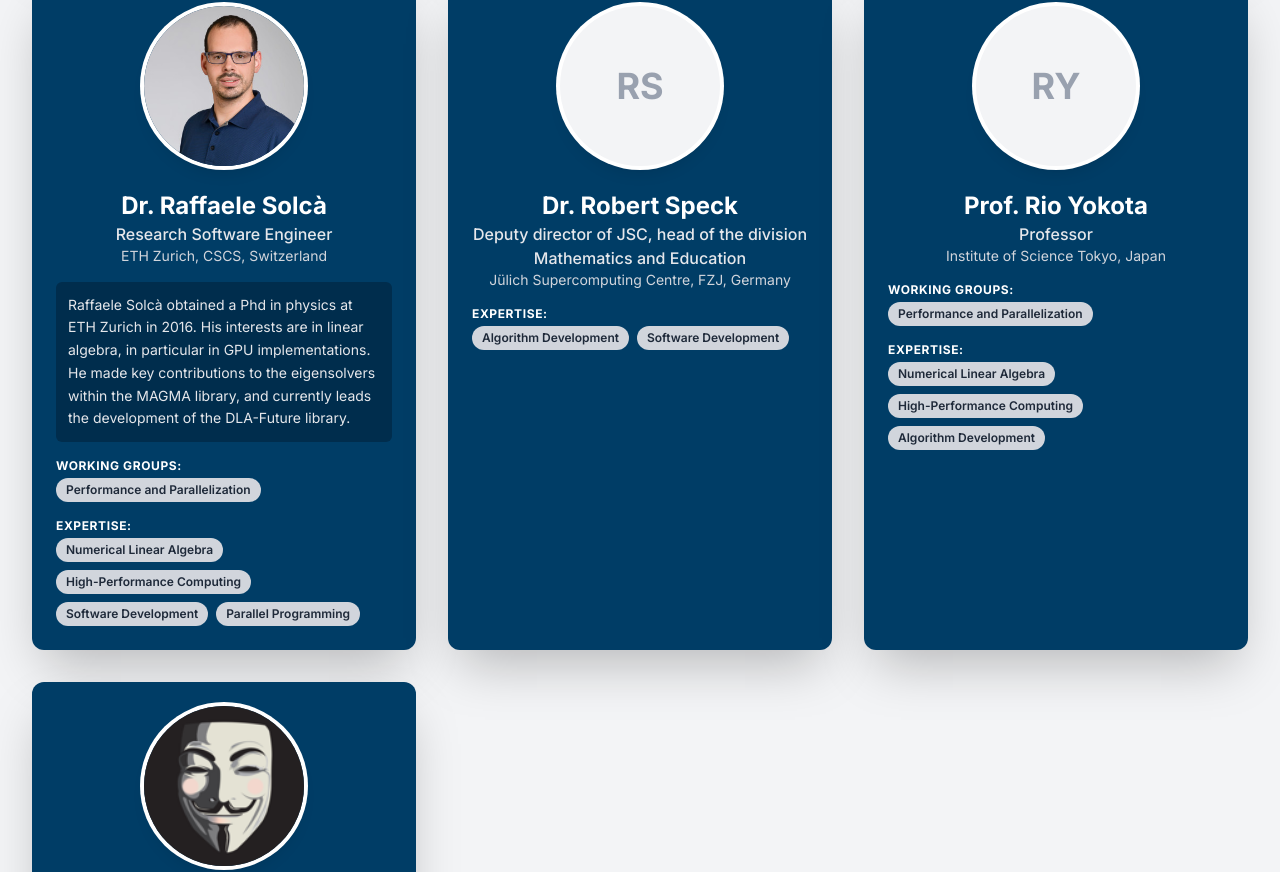
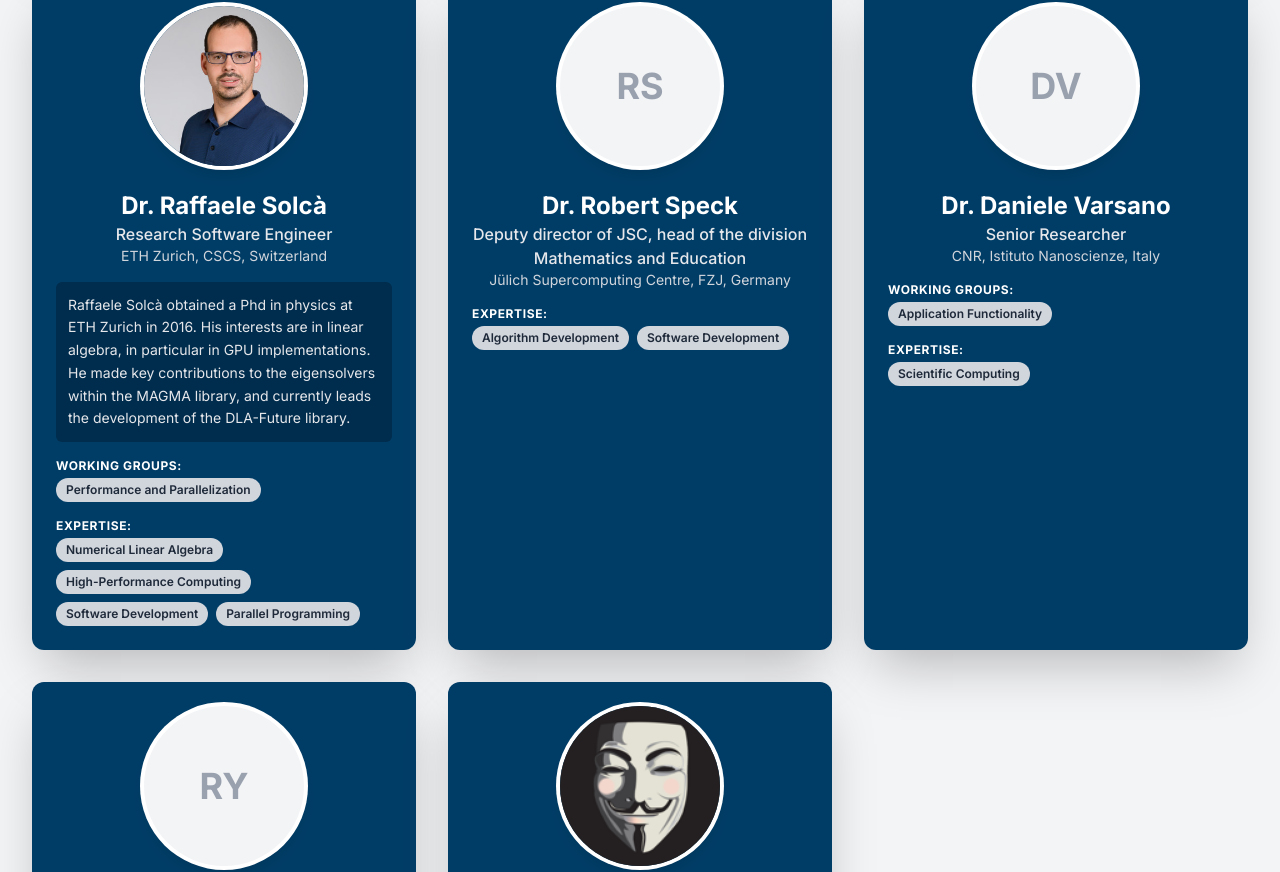
Before and after one commit to ExaNLA-Network/exanla-network.github.io, a Next.js app: page /committee in a window 1280 px wide. Shown: the part 6687-7559 px from the top of the page. Built offline with nearby package versions, Linux system fonts and the light colour scheme.

Commit message:
Update page.tsx
Added profile

```diff
--- a/app/committee/page.tsx
+++ b/app/committee/page.tsx
@@ -154,6 +154,16 @@ const committeeMembers: CommitteeMember[] = [
   {
     id: 'andrea.ferretti',
     name: 'Dr. Andrea Ferretti',
+    title: 'Senior Researcher',
+    affiliation: 'CNR, Istituto Nanoscienze, Italy',
+    //bio: 'To be updated',
+    //image: '/committee/avatar/andrea.ferretti.jpg',
+    categories: [expertiseCategories.SCIENTIFIC_COMPUTING],
+    workingGroups: [WorkingGroups.APPLICATION_FUNCTIONALITY],
+  },
+   {
+    id: 'daniele.varsano',
+    name: 'Dr. Daniele Varsano',
     title: 'Senior Researcher',
     affiliation: 'CNR, Istituto Nanoscienze, Italy',
     //bio: 'To be updated',
```
